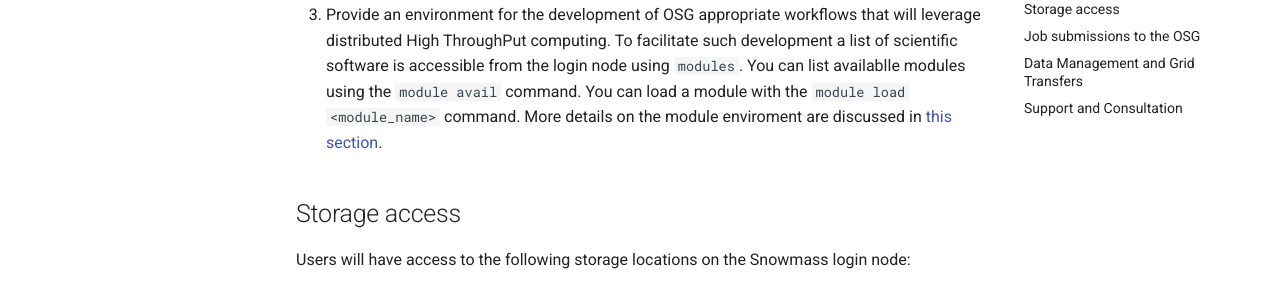
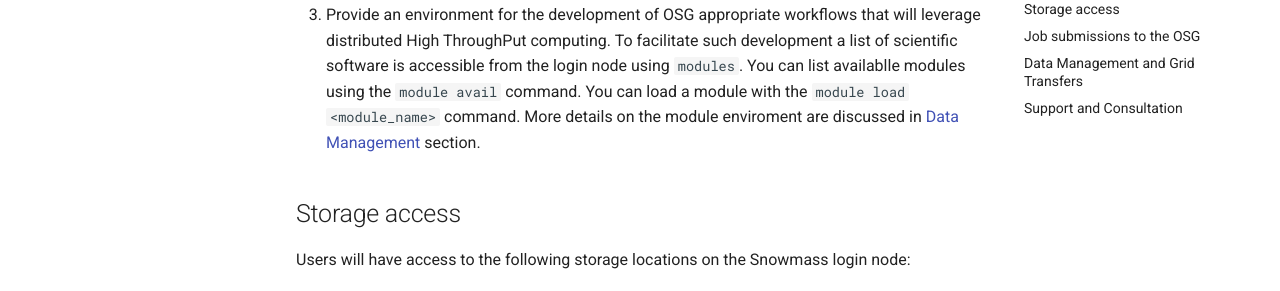
Before and after one commit to ppaschos/snowmass-connect-docs, an MkDocs documentation site: the page built from docs/index.md, in a window 1280 px wide and 900 px high, scrolled down 872 px. Shown: the part 153-444 px from the top of the window. Built offline with MkDocs 1.6.1 and Material for MkDocs 9.7.7, drawn with Linux system fonts in a browser that asks for light colours.

Commit message:
Update index.md

```diff
--- a/docs/index.md
+++ b/docs/index.md
@@ -27,7 +27,7 @@ output files (results) from their jobs
 3. Provide an environment for the development of OSG appropriate workflows that will leverage distributed High ThroughPut
 computing. To facilitate such development a list of scientific software is accessible from the login node using `modules`. You can list availablle
 modules using the `module avail` command. You can load a module with the `module load <module_name>` command. More details on
-the module enviroment are discussed in [this section](#Data-Management).
+the module enviroment are discussed in [Data Management](#Data-Management) section.
 
 ## Storage access
 
```
